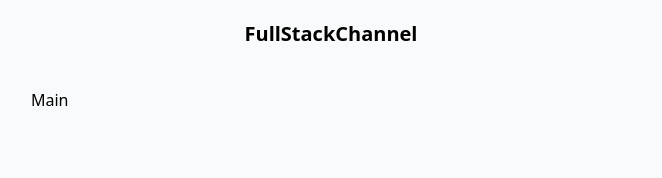
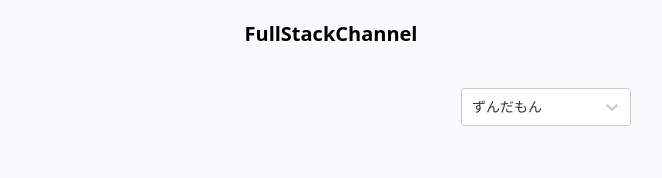
Before and after one commit to hit0sh1/voice-chat-app, a Next.js app: page / in a window 1280 px wide. Shown: the top 178 px of the page, without its empty margins (309-971 px from the left). Built offline with nearby package versions, Linux system fonts and the light colour scheme.

Commit message:
✨ キャラクター選択

```diff
--- /dev/null
+++ b/app/components/character-select.tsx
@@ -0,0 +1,47 @@
+"use client";
+
+import Select from "react-select";
+import { Characters } from "./config";
+import { CharacterSelectProps } from "./types";
+
+const CharacterSelect = ({ setCharacter, playAudio }: CharacterSelectProps) => {
+    return (
+        <div className="flex item-center justify-end mb-2">
+            <Select
+                styles={{
+                    control: (styles, { isFocused }) => ({
+                        ...styles,
+                        width: 170,
+                        backgroundColor: "white",
+                        boxShadow: "none",
+                        borderRadius: "0.2rem",
+                        "&:hover": {
+                            borderColor: "#7fbfff",
+                        },
+                    }),
+                    option: (styles, { isSelected, isFocused }) => ({
+                        ...styles,
+                        backgroundColor: isSelected ? "#7fbfff" : isFocused ? "#d1e8ff" : "white",
+                        color: isSelected ? "#7fbfff" : isFocused ? "black" : "black",
+                    }),
+                }}
+                id="selectbox"
+                instanceId="selectbox"
+                className="text-sm"
+                options={Characters}
+                defaultValue={Characters[0]}
+                onChange={async (data) => {
+                    if (data) {
+                        setCharacter(data);
+                        await playAudio(data.word, data.value);
+                    }
+                }}
+                components={{
+                    IndicatorSeparator: () => null,
+                }}
+            />
+        </div>
+    );
+};
+
+export default CharacterSelect;
--- /dev/null
+++ b/app/components/config.ts
@@ -0,0 +1,8 @@
+import { CharacterType } from "./types";
+
+//VOICEVOXのキャラクター
+// https://voicevox.hiroshiba.jp/
+export const Characters: CharacterType[] = [
+    { value: "3", label: "ずんだもん", word: "ずんだもんです" },
+    { value: "2", label: "四国めたん", word: "しこくめたんです" },
+];
--- /dev/null
+++ b/app/components/main.tsx
@@ -0,0 +1,19 @@
+"use client";
+
+import { useState } from "react";
+import CharacterSelect from "./character-select";
+import { Characters } from "./config";
+import { CharacterType } from "./types";
+
+const Main = () => {
+    const [character, setCharacter] = useState<CharacterType>(Characters[0]);
+
+    const playAudio = async (text: string, speaker: string) => {};
+
+    return (
+        <div>
+            <CharacterSelect setCharacter={setCharacter} playAudio={playAudio} />
+        </div>
+    );
+};
+export default Main;
--- /dev/null
+++ b/app/components/types.ts
@@ -0,0 +1,12 @@
+import { Dispatch, SetStateAction } from "react";
+
+export type CharacterType = {
+    value: string;
+    label: string;
+    word: string;
+};
+
+export type CharacterSelectProps = {
+    setCharacter: Dispatch<SetStateAction<CharacterType>>;
+    playAudio: (text: string, speaker: string) => Promise<void>;
+};
--- a/app/page.tsx
+++ b/app/page.tsx
@@ -1,9 +1,7 @@
+import Main from "./components/main";
+
 const Home = () => {
-    return (
-        <div>
-            <div>Main</div>
-        </div>
-    );
+    return <Main />;
 };
 
 export default Home;
```
